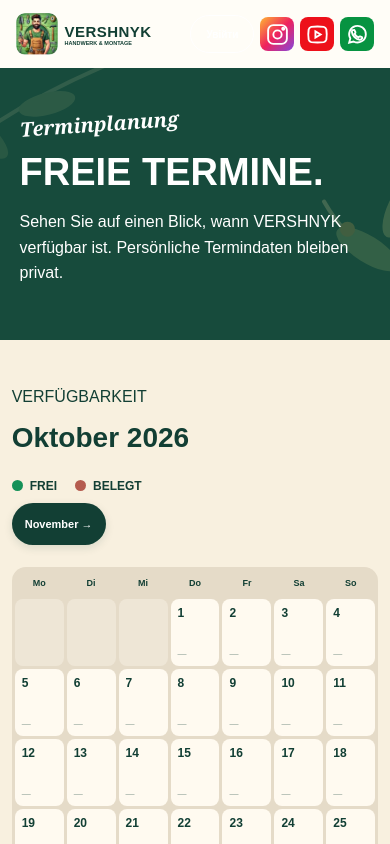
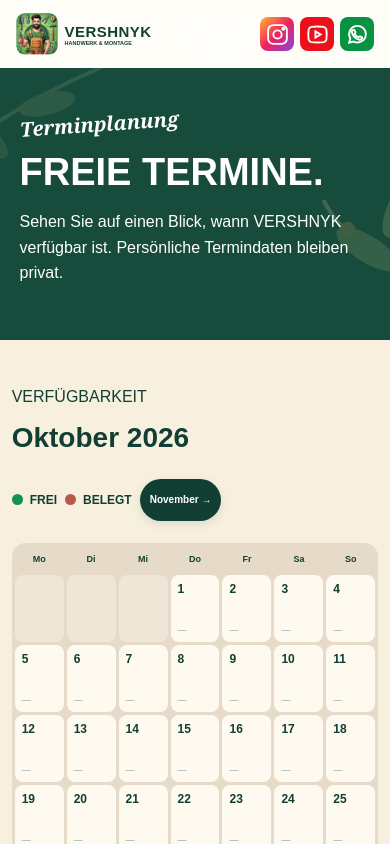
Before and after one commit to ch-ua/vershnyk-com, a Next.js app: page /kalender in a window 390 px wide. Shown: the top 844 px of the page. Built offline with nearby package versions, Linux system fonts and the light colour scheme.

Commit message:
Align calendar legend and month navigation in one row

```diff
--- a/src/app/globals.css
+++ b/src/app/globals.css
@@ -244,3 +244,14 @@
 
 .calendarTools{display:flex;align-items:center;gap:20px;flex-wrap:wrap}.monthLinks{display:flex;align-items:center;gap:8px}.monthLinks button{min-height:40px;padding:0 15px;border:0;border-radius:999px;background:#123f34;color:#fff;font-size:12px;font-weight:900;cursor:pointer;box-shadow:0 3px 8px #123f3420}.monthLinks button:hover{background:#0c884b}
 @media(max-width:800px){.calendarTools{width:100%;justify-content:space-between;gap:10px}.monthLinks{width:100%;justify-content:space-between}.monthLinks button{min-height:42px;padding:0 13px;font-size:11px}}
+
+/* Calendar legend and month navigation stay on one row */
+.calendarTools{display:flex;align-items:center;justify-content:flex-end;gap:22px;flex-wrap:nowrap}
+.calendarTools .calendarLegend{flex:none}
+.calendarTools .monthLinks{flex:none;margin-left:auto}
+@media(max-width:800px){
+ .calendarTools{width:auto;flex:1;justify-content:flex-end;gap:8px;flex-wrap:nowrap}
+ .calendarTools .monthLinks{width:auto;margin-left:0;justify-content:flex-end}
+ .calendarTools .calendarLegend{gap:8px}
+ .calendarTools .monthLinks button{padding:0 10px;font-size:10px}
+}
```
